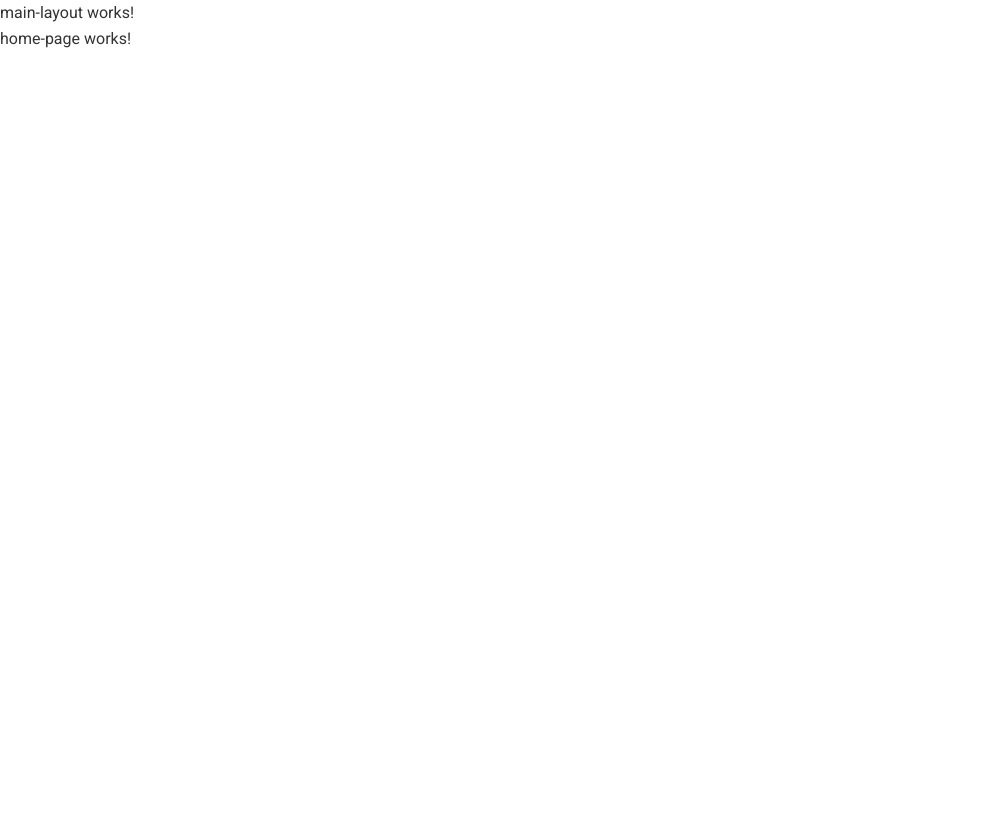
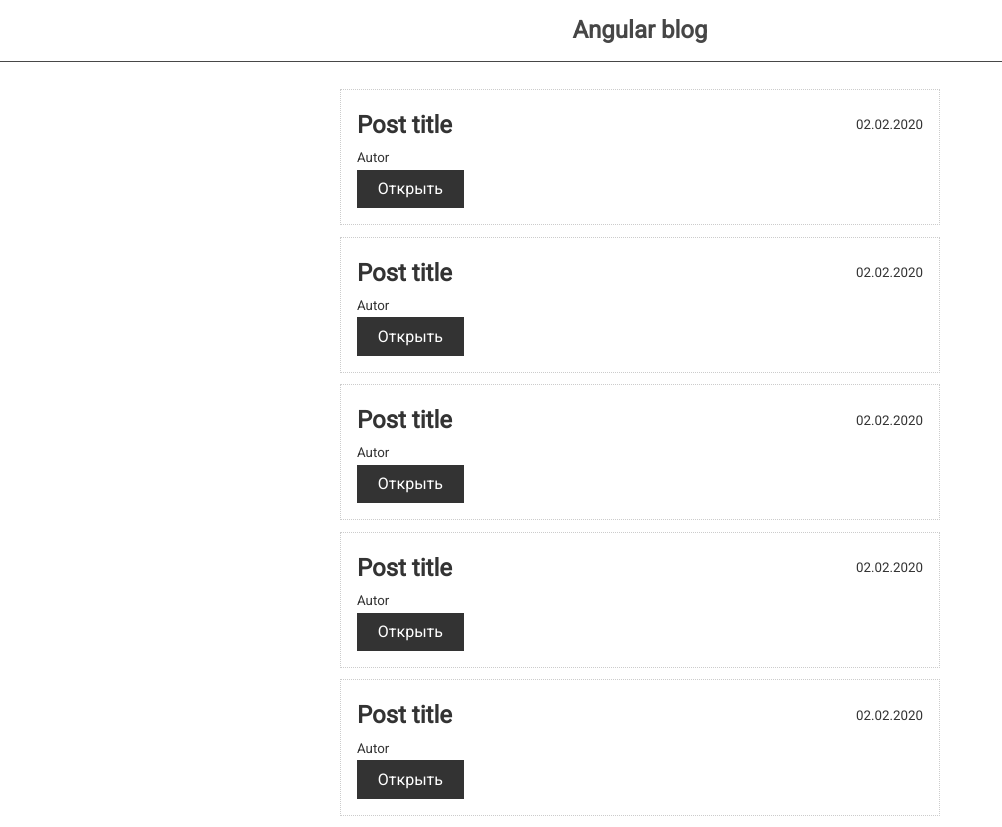
Before and after one commit to nserg80/angular-blog, an Angular app: page / in a window 1280 px wide. Shown: the whole page, without its empty margins (0-1002 px from the left). Before the commit the page ends 800 px from the top, so only its background shows below. Built offline with nearby package versions, Linux system fonts and the light colour scheme.

Commit message:
home-page

```diff
--- a/src/app/app.module.ts
+++ b/src/app/app.module.ts
@@ -6,13 +6,15 @@
 import { MainLayoutComponent } from './shared/components/main-layout/main-layout.component';
 import { HomePageComponent } from './home-page/home-page.component';
 import { PostPageComponent } from './post-page/post-page.component';
+import { PostComponent } from './shared/components/post/post.component';
 
 @NgModule({
   declarations: [
     AppComponent,
     MainLayoutComponent,
     HomePageComponent,
-    PostPageComponent
+    PostPageComponent,
+    PostComponent
   ],
   imports: [
     BrowserModule,
--- a/src/app/home-page/home-page.component.html
+++ b/src/app/home-page/home-page.component.html
@@ -1 +1,7 @@
-<p>home-page works!</p>
+<div class="posts">
+    <app-post></app-post>
+    <app-post></app-post>
+    <app-post></app-post>
+    <app-post></app-post>
+    <app-post></app-post>
+</div>
--- a/src/app/home-page/home-page.component.scss
+++ b/src/app/home-page/home-page.component.scss
@@ -0,0 +1,4 @@
+.posts {
+    max-width: 600px;
+    margin: 0 auto;
+}
--- a/src/app/post-page/post-page.component.html
+++ b/src/app/post-page/post-page.component.html
@@ -1 +1 @@
-<p>post-page works!</p>
+<p>post-page</p>
--- a/src/app/shared/components/main-layout/main-layout.component.html
+++ b/src/app/shared/components/main-layout/main-layout.component.html
@@ -1,2 +1,7 @@
-<p>main-layout works!</p>
-<router-outlet></router-outlet>
+<nav class="navbar main">
+    <h1>Angular blog</h1>
+</nav>
+
+<div class="container">
+    <router-outlet></router-outlet>
+</div>
--- /dev/null
+++ b/src/app/shared/components/post/post.component.html
@@ -0,0 +1,15 @@
+<div class="card">
+    <div class="card-header">
+        <h2>Post title</h2>
+        <small>02.02.2020</small>
+    </div>
+
+    <div>
+        <small>Autor</small>
+    </div>
+
+    <button
+        class="btn btn-dark"
+        [routerLink]="['/post', 2]"
+        >Открыть</button>
+</div>
--- /dev/null
+++ b/src/app/shared/components/post/post.component.ts
@@ -0,0 +1,15 @@
+import { Component, OnInit } from '@angular/core';
+
+@Component({
+  selector: 'app-post',
+  templateUrl: './post.component.html',
+  styleUrls: ['./post.component.scss']
+})
+export class PostComponent implements OnInit {
+
+  constructor() { }
+
+  ngOnInit(): void {
+  }
+
+}
```
Also changed, not shown: src/app/shared/components/post/post.component.scss (added).
